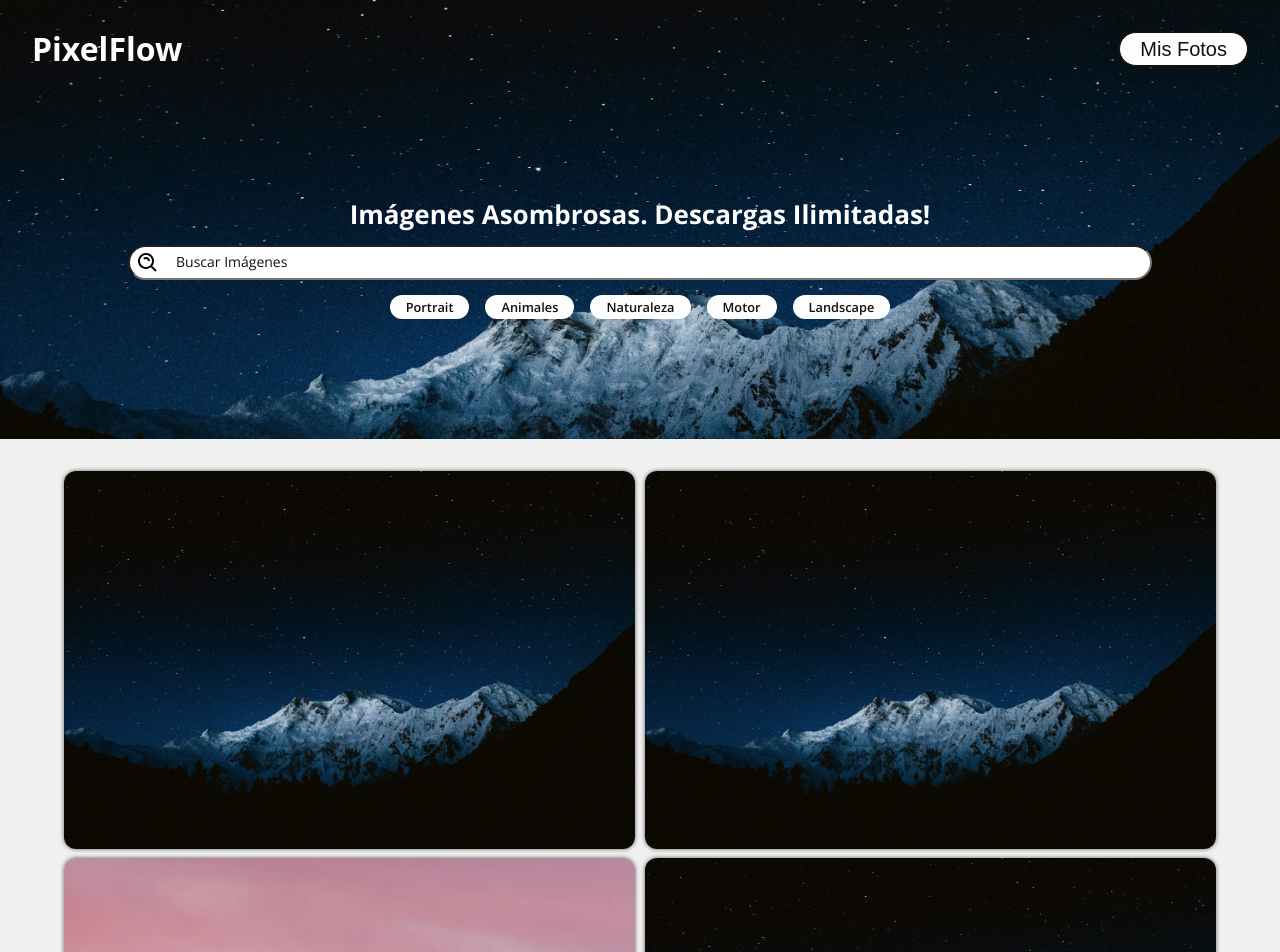
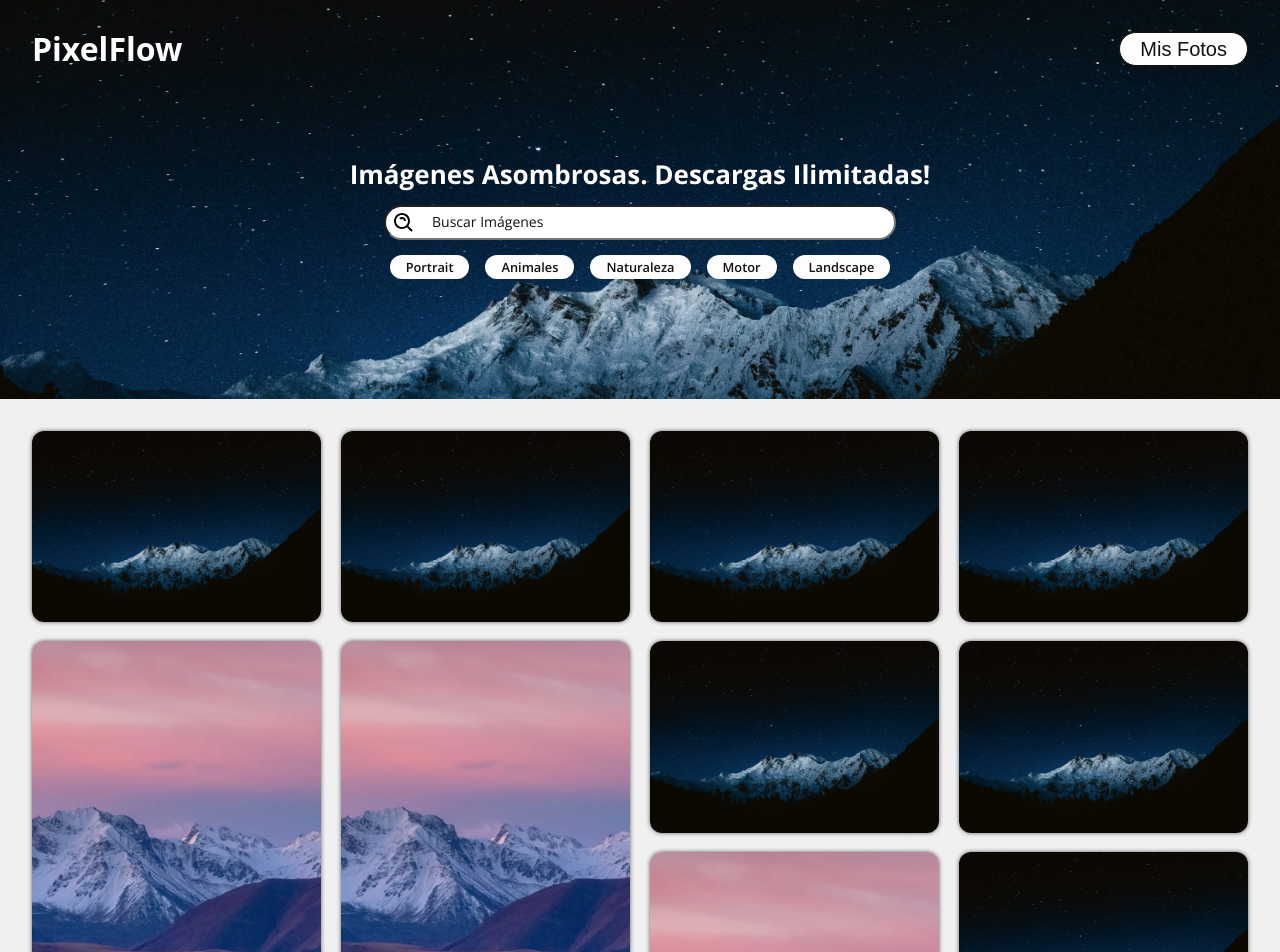
Before and after one commit to juanfranfdezGit/PixelFlow, a React (Vite) app: page / in a window 1280 px wide. Shown: the top 952 px of the page. Built offline with nearby package versions, Linux system fonts and the light colour scheme; a web font is replaced by a local one.

Commit message:
feat: home responsive

```diff
--- a/src/components/home/imagesList.jsx
+++ b/src/components/home/imagesList.jsx
@@ -14,6 +14,16 @@ export default function ImagesList({ setActive }) {
                     <img onClick={handleImageClick} className="images__container__imgs" src="/assets/images/headerBack.jfif" alt="testx"/>
                     <img onClick={handleImageClick} className="images__container__imgs" src="/assets/images/headerBack.jfif" alt="testx"/>
                     <img onClick={handleImageClick} className="images__container__imgs" src="/assets/images/photo2.webp" alt="testx"/>
+                    <img onClick={handleImageClick} className="images__container__imgs" src="/assets/images/photo2.webp" alt="testx"/>
+                    <img onClick={handleImageClick} className="images__container__imgs" src="/assets/images/headerBack.jfif" alt="testx"/>
+                    <img onClick={handleImageClick} className="images__container__imgs" src="/assets/images/headerBack.jfif" alt="testx"/>
+                    <img onClick={handleImageClick} className="images__container__imgs" src="/assets/images/headerBack.jfif" alt="testx"/>
+                    <img onClick={handleImageClick} className="images__container__imgs" src="/assets/images/photo2.webp" alt="testx"/>
+                    <img onClick={handleImageClick} className="images__container__imgs" src="/assets/images/photo2.webp" alt="testx"/>
+                    <img onClick={handleImageClick} className="images__container__imgs" src="/assets/images/headerBack.jfif" alt="testx"/>
+                    <img onClick={handleImageClick} className="images__container__imgs" src="/assets/images/headerBack.jfif" alt="testx"/>
+                    <img onClick={handleImageClick} className="images__container__imgs" src="/assets/images/headerBack.jfif" alt="testx"/>
+                    <img onClick={handleImageClick} className="images__container__imgs" src="/assets/images/photo2.webp" alt="testx"/>
                 </section>
             </main>
         </>
--- a/src/css/style.css
+++ b/src/css/style.css
@@ -85,6 +85,17 @@
   border-radius: 24px;
 }
 
+@media (min-width: 500px) {
+  .search {
+    padding-top: 20vh;
+    padding-bottom: 15vh;
+  }
+}
+@media (min-width: 1200px) {
+  .search__bar {
+    width: 40vw;
+  }
+}
 .modal__back {
   position: fixed;
   top: 0;
@@ -187,7 +198,7 @@
 }
 .images__container {
   position: relative;
-  columns: 2 30vw;
+  columns: 2;
   column-gap: 10px;
 }
 .images__container__imgs {
@@ -197,6 +208,23 @@
   box-shadow: 0 0 4px rgba(17, 17, 17, 0.6509803922);
 }
 
+@media (min-width: 500px) {
+  .images__container {
+    columns: 3;
+  }
+}
+@media (min-width: 1200px) {
+  .images {
+    width: 95vw;
+  }
+  .images__container {
+    columns: 4;
+    column-gap: 20px;
+  }
+  .images__container__imgs {
+    margin-bottom: 15px;
+  }
+}
 .dashboardList {
   width: 90vw;
   margin: 0 auto;
--- a/src/scss/components/common/_header.scss
+++ b/src/scss/components/common/_header.scss
@@ -92,3 +92,18 @@
         }
     }
 }
+
+@media (min-width: 500px) {
+    .search {
+        padding-top: 20vh;
+        padding-bottom: 15vh;
+    }
+}
+
+@media (min-width: 1200px) {
+    .search {
+        &__bar {
+            width: 40vw;
+        }
+    }
+}
--- a/src/scss/components/home/_imagesList.scss
+++ b/src/scss/components/home/_imagesList.scss
@@ -8,7 +8,7 @@
 
     &__container {
         position: relative;
-        columns: 2 30vw;
+        columns: 2;
         column-gap: 10px;
 
         &__imgs {
@@ -19,3 +19,26 @@
         }
     }
 }
+
+@media (min-width: 500px) {
+    .images {
+        &__container {
+            columns: 3;
+        }
+    }
+}
+
+@media (min-width: 1200px) {
+    .images {
+        width: 95vw;
+
+        &__container {
+            columns: 4;
+            column-gap: 20px;
+
+            &__imgs {
+                margin-bottom: 15px;
+            }
+        }
+    }
+}
```
Also changed, not shown: 1 other file (tests, documents, lock files or other folders).
